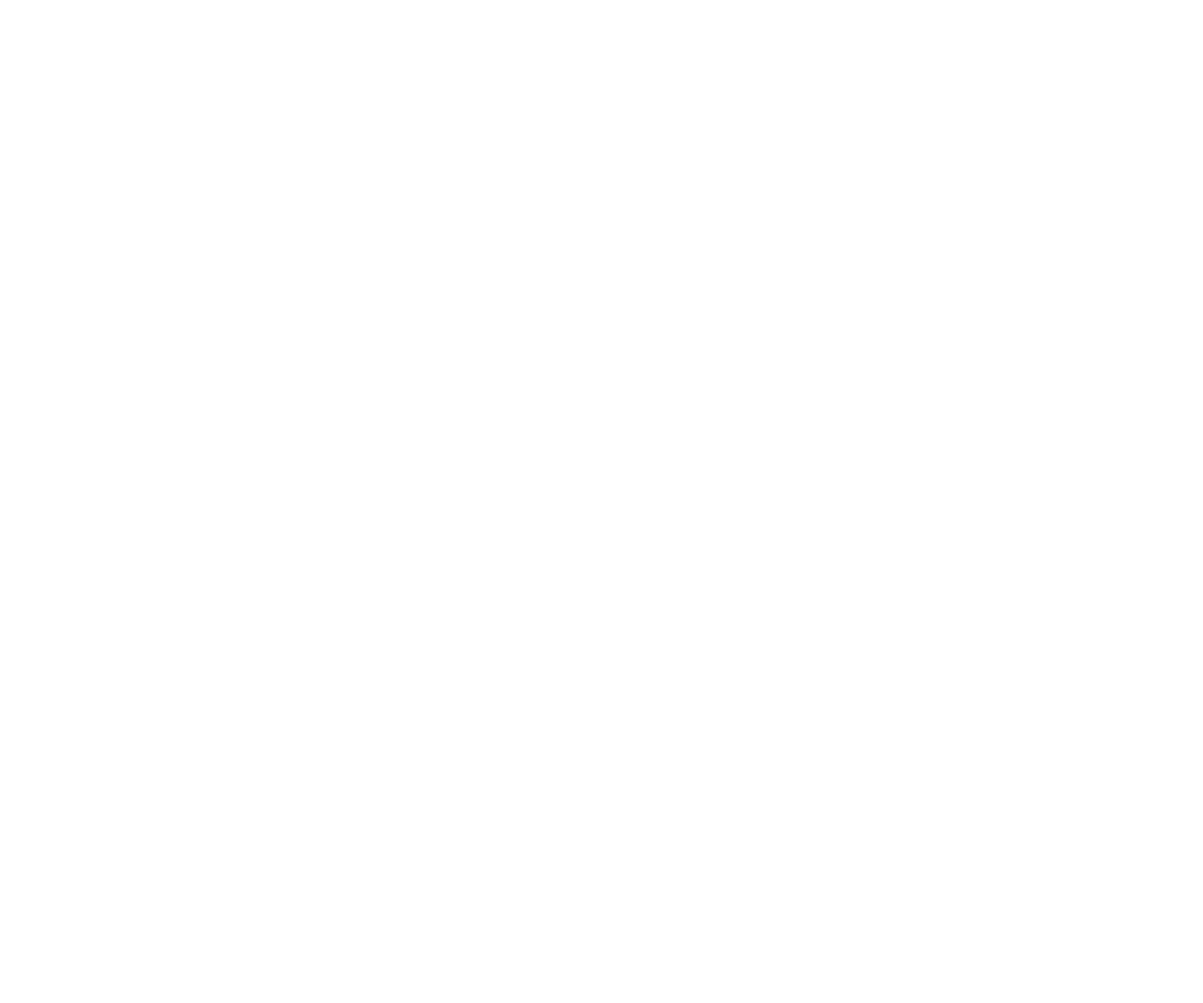
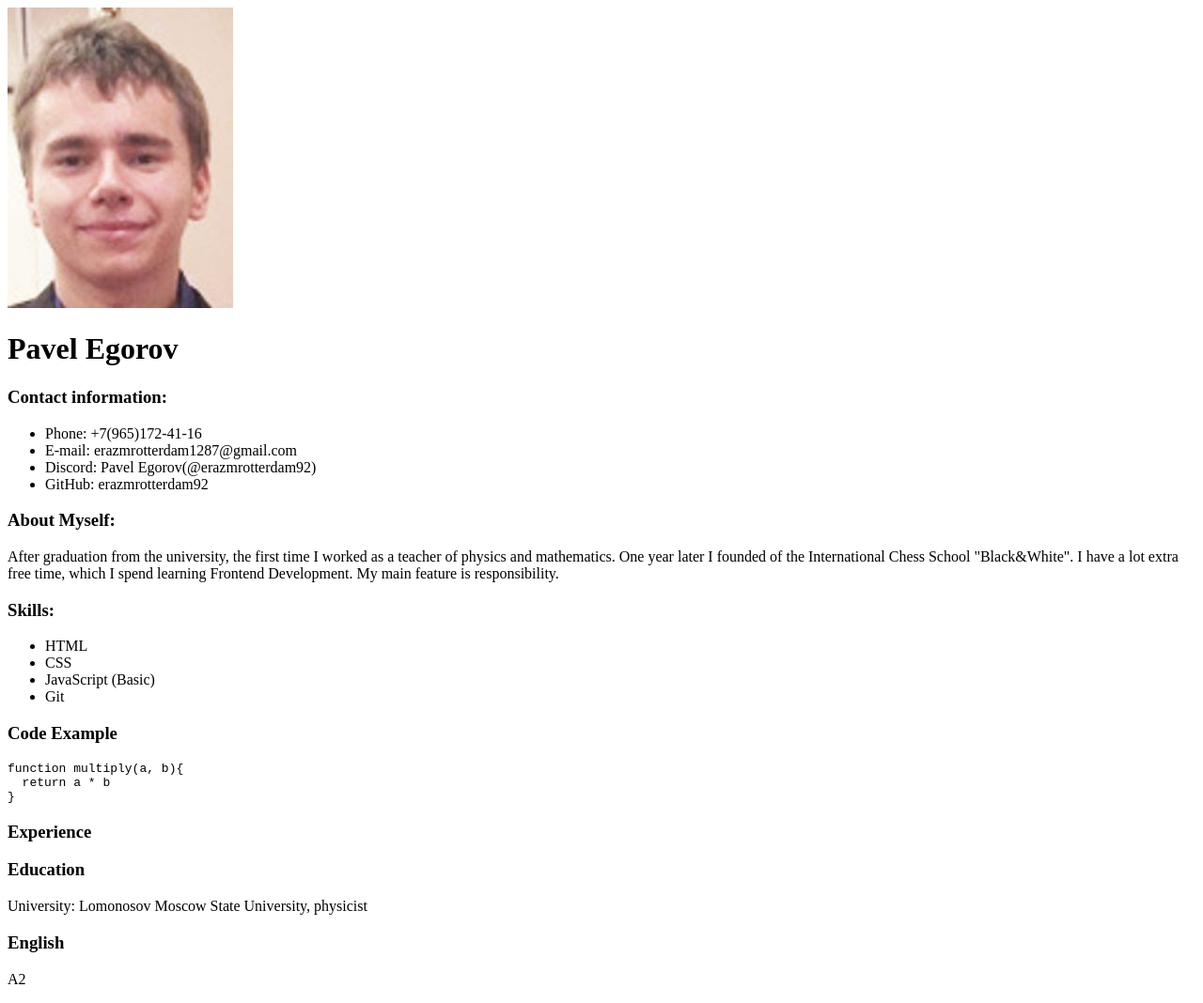
Before and after one commit to erazmrotterdam92/rsschool-cv, a plain HTML site: page index.html in a window 1280 px wide. Shown: the whole page at 94% size. Before the commit the page ends 800 px from the top, so only its background shows below. Drawn offline with Linux system fonts and the light colour scheme.

Commit message:
fix: add new class

```diff
--- a/index.html
+++ b/index.html
@@ -4,8 +4,54 @@
     <meta charset="UTF-8">
     <meta http-equiv="X-UA-Compatible" content="IE=edge">
     <meta name="viewport" content="width=device-width, initial-scale=1.0">
-    <title>Document</title>
-</head>
+    <title>CV </title>
+
+
+<img src="078d18d1e078d7c146ff4754287db4e2.jpg">
+
+<p class="header">
+    <h1>Pavel Egorov</h1>
+  <h3>Contact information:</h3>
+  <p>
+    <ul>
+      <li>Phone: +7(965)172-41-16</li>
+
+
+      <li> E-mail: erazmrotterdam1287@gmail.com</li>
+
+      <li>Discord: Pavel Egorov(@erazmrotterdam92)</li>
+
+      <li>GitHub: erazmrotterdam92</li>
+    </ul>
+
+  </p>
+
+
+<h3>About Myself:</h3>
+
+<p>After graduation from the university, the first time I worked as a teacher of physics and mathematics. One year later I founded of the International Chess School "Black&White". I have a lot extra free time, which I spend learning Frontend Development. My main feature is responsibility. </p>
+<h3>Skills:</h3>
+<ul>
+  <li>HTML</li>
+  <li> CSS</li>
+  <li>JavaScript (Basic)</li>
+  <li> Git</li>
+
+</ul>
+
+<h3>Code Example</h3>
+<pre>function multiply(a, b){
+  return a * b
+}</pre>
+
+
+ <h3>Experience</h3>
+<h3>Education</h3>
+University: Lomonosov Moscow State University, physicist
+ <h3>English</h3>
+A2
+</p>
+ </head>
 <body>
 
 </body>
```
Also changed, not shown: 1 other file.
